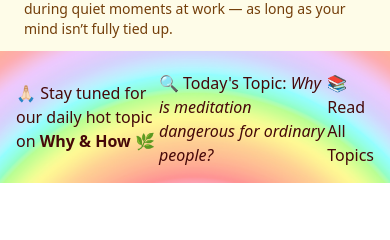
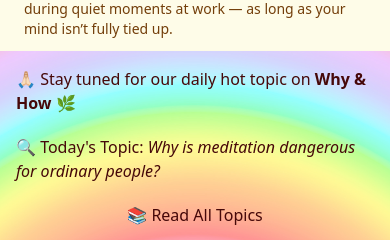
Before and after one commit to wujiaan2022/crisis-defuse-react, a React (Vite) app: page / in a window 390 px wide. Shown: the part 1489-1729 px from the top of the page. Before the commit the page ends 1672 px from the top, so only its background shows below. Built offline with nearby package versions, Linux system fonts and the light colour scheme; no server answers.

Commit message:
fix the footer responsive issue

```diff
--- a/src/components/layout/Footer.jsx
+++ b/src/components/layout/Footer.jsx
@@ -3,11 +3,11 @@ import headerBg from "../../assets/Rainbow2.jpg";
 
 const Footer = () => (
   <footer
-    className="p-4 md:px-8 text-red-950 flex justify-between items-center bg-cover bg-center bg-no-repeat shadow-md"
+    className="p-4 md:px-8 flex flex-col md:flex-row md:justify-between items-center gap-4 bg-cover bg-center bg-no-repeat shadow-md text-red-950"
     style={{ backgroundImage: `url(${headerBg})` }}
   >
     <p className="font-medium">
-    🙏🏻 Stay tuned for our daily hot topic on <strong>Why & How</strong> 🌿
+      🙏🏻 Stay tuned for our daily hot topic on <strong>Why & How</strong> 🌿
     </p>
 
     <Link
```
